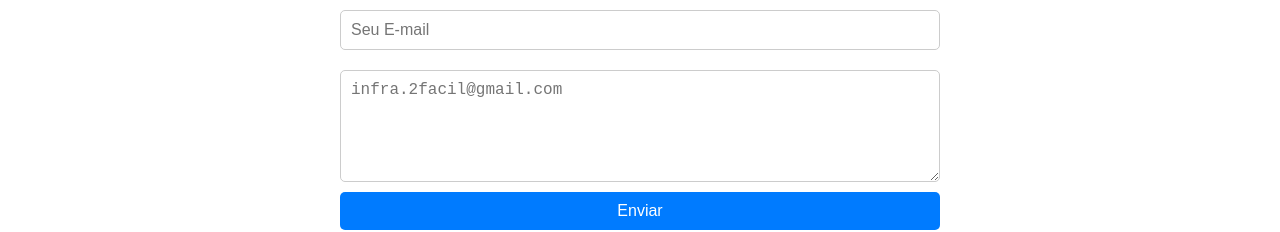
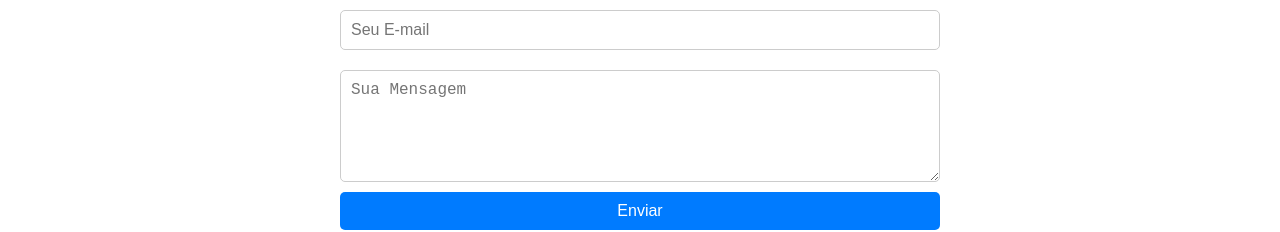
Before and after one commit to 2facil/2facil, a plain HTML site: page index.html in a window 1280 px wide. Shown: the part 2378-2610 px from the top of the page. Drawn offline with Linux system fonts and the light colour scheme.

Commit message:
Update index.html

```diff
--- a/index.html
+++ b/index.html
@@ -232,7 +232,7 @@
         <form class="contact-form">
             <input type="text" placeholder="Seu Nome" required>
             <input type="email" placeholder="Seu E-mail" required>
-            <textarea placeholder="infra.2facil@gmail.com" rows="5" required></textarea>
+            <textarea placeholder="Sua Mensagem" rows="5" required></textarea>
             <button type="submit">Enviar</button>
         </form>
     </section>
```
